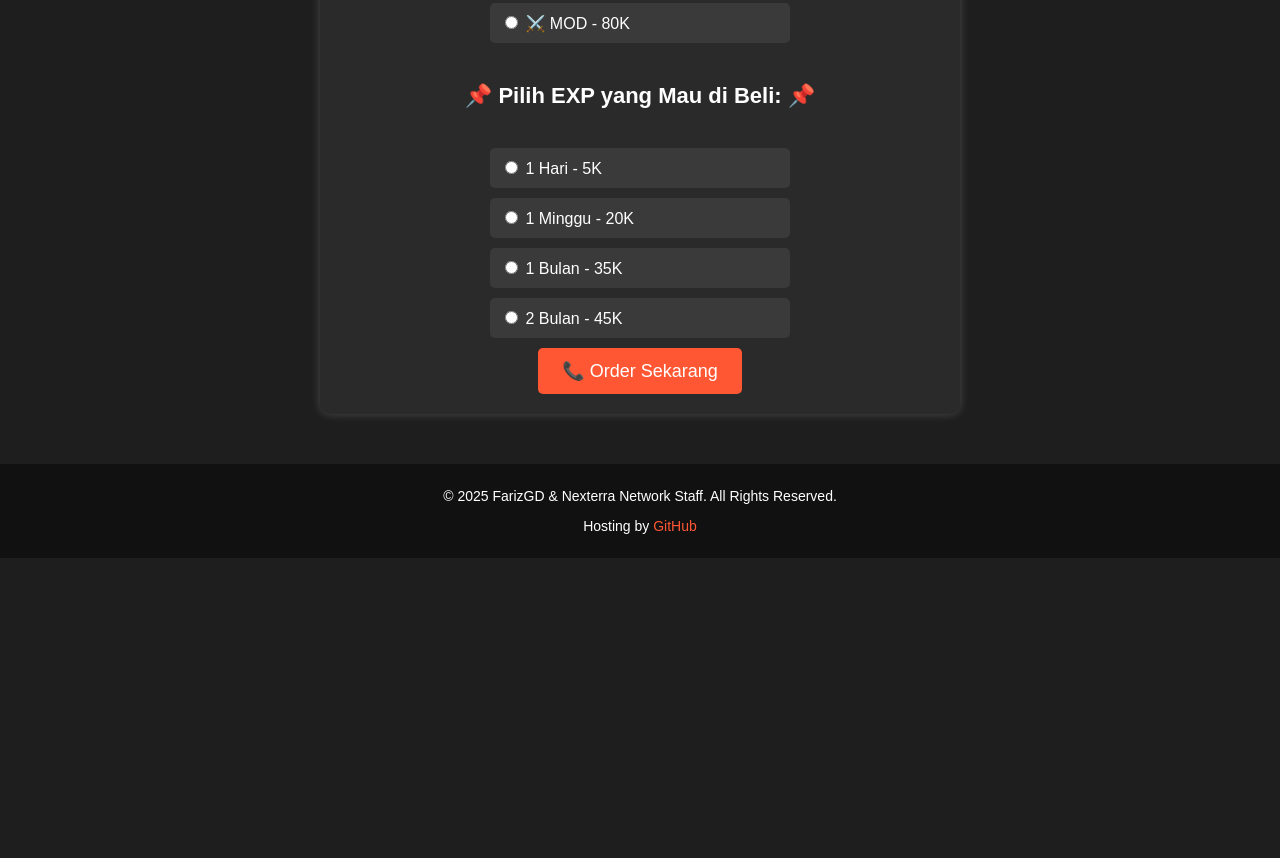
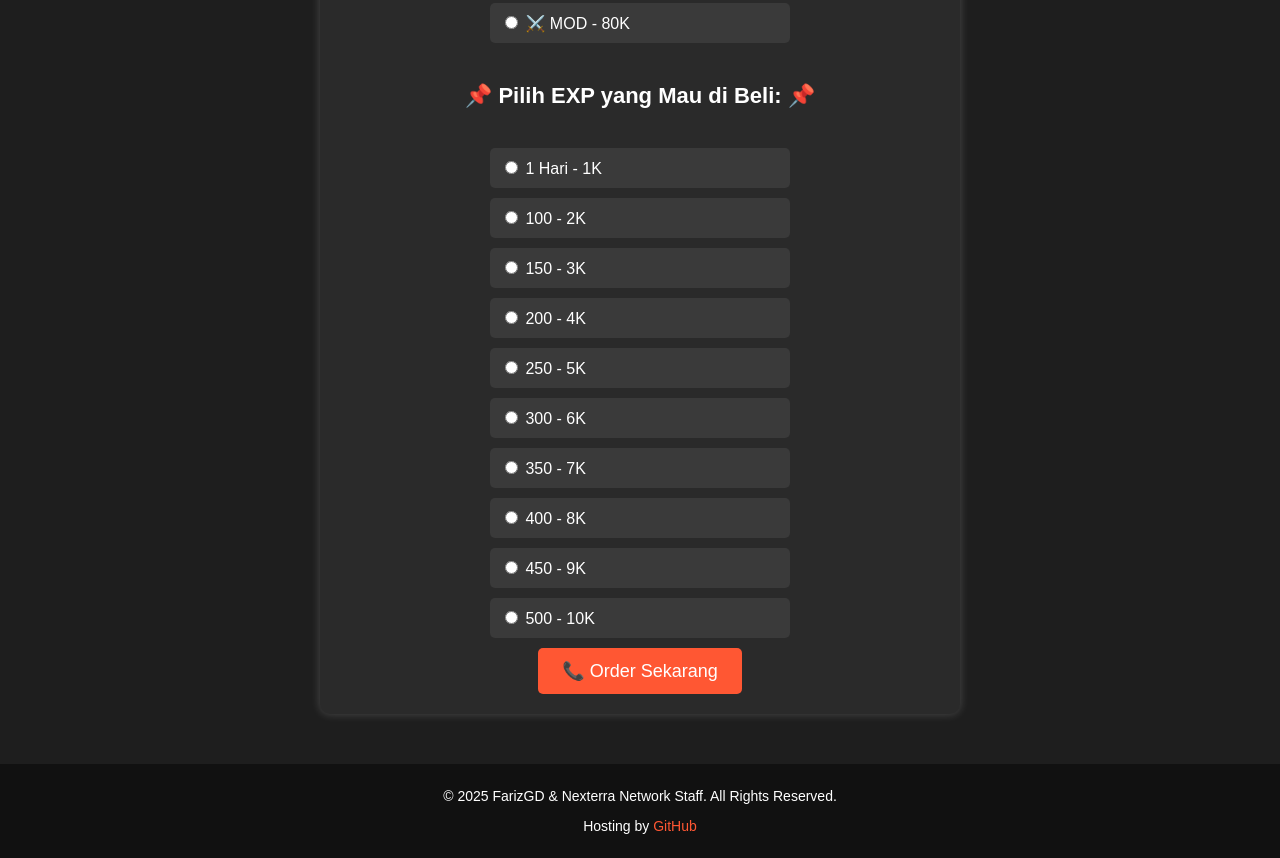
Before and after one commit to FarizGD/Nexterra-Web, a plain HTML site: page index.html in a window 1280 px wide. Shown: the part 810-1668 px from the top of the page. Before the commit the page ends 1368 px from the top, so only its background shows below. Drawn offline with Linux system fonts and the light colour scheme.

Commit message:
Update index.html

```diff
--- a/index.html
+++ b/index.html
@@ -16,7 +16,7 @@
             Bergabunglah dengan komunitas kami dan nikmati pengalaman bermain yang seru,
             event menarik, serta fitur eksklusif yang akan membuatmu betah bermain!
         </p>
-        <a href="https://chat.whatsapp.com/HfvVJeis1sHAyrzqsMtF9d" id="joinButton" class="join-button">Bergabung ke Grup</a>
+        <a href="https://chat.whatsapp.com/HfvVJeis1sHAyrzqsMtF9d" class="join-button">Bergabung ke Grup</a>
 <p>
         <a href="https://minecraft-mp.com/server-s340543" class="join-button">Vote Server</a>
         <!-- Daftar Harga Rank -->
@@ -49,20 +49,44 @@
             <h2 class="price-title">📌 Pilih EXP yang Mau di Beli: 📌</h2>
 <div class="price-list">
     <label class="rank">
-        <input type="radio" name="rank" value="EXP - 5K">
-        1 Hari - 5K
+        <input type="radio" name="rank" value="EXP 50 - 1K">
+        1 Hari - 1K
     </label>
     <label class="rank">
-        <input type="radio" name="rank" value="EXP - 20K">
-        1 Minggu - 20K
+        <input type="radio" name="rank" value="EXP 100 - 2K">
+        100 - 2K
     </label>
     <label class="rank">
-        <input type="radio" name="rank" value="EXP - 35K">
-        1 Bulan - 35K
+        <input type="radio" name="rank" value="EXP 150 - 3K">
+        150 - 3K
     </label>
     <label class="rank">
-        <input type="radio" name="rank" value="EXP - 45K">
-        2 Bulan - 45K
+        <input type="radio" name="rank" value="EXP 200 - 4K">
+        200 - 4K
+    </label>
+    <label class="rank">
+        <input type="radio" name="rank" value="EXP 250 - 5K">
+        250 - 5K
+    </label>
+    <label class="rank">
+        <input type="radio" name="rank" value="EXP 300 - 6K">
+        300 - 6K
+    </label>
+    <label class="rank">
+        <input type="radio" name="rank" value="EXP 350 - 7K">
+        350 - 7K
+    </label>
+    <label class="rank">
+        <input type="radio" name="rank" value="EXP 400 - 8K">
+        400 - 8K
+    </label>
+    <label class="rank">
+        <input type="radio" name="rank" value="EXP 450 - 9K">
+        450 - 9K
+    </label>
+    <label class="rank">
+        <input type="radio" name="rank" value="EXP 500 - 10K">
+        500 - 10K
     </label>
 </div>
         </div>
```
